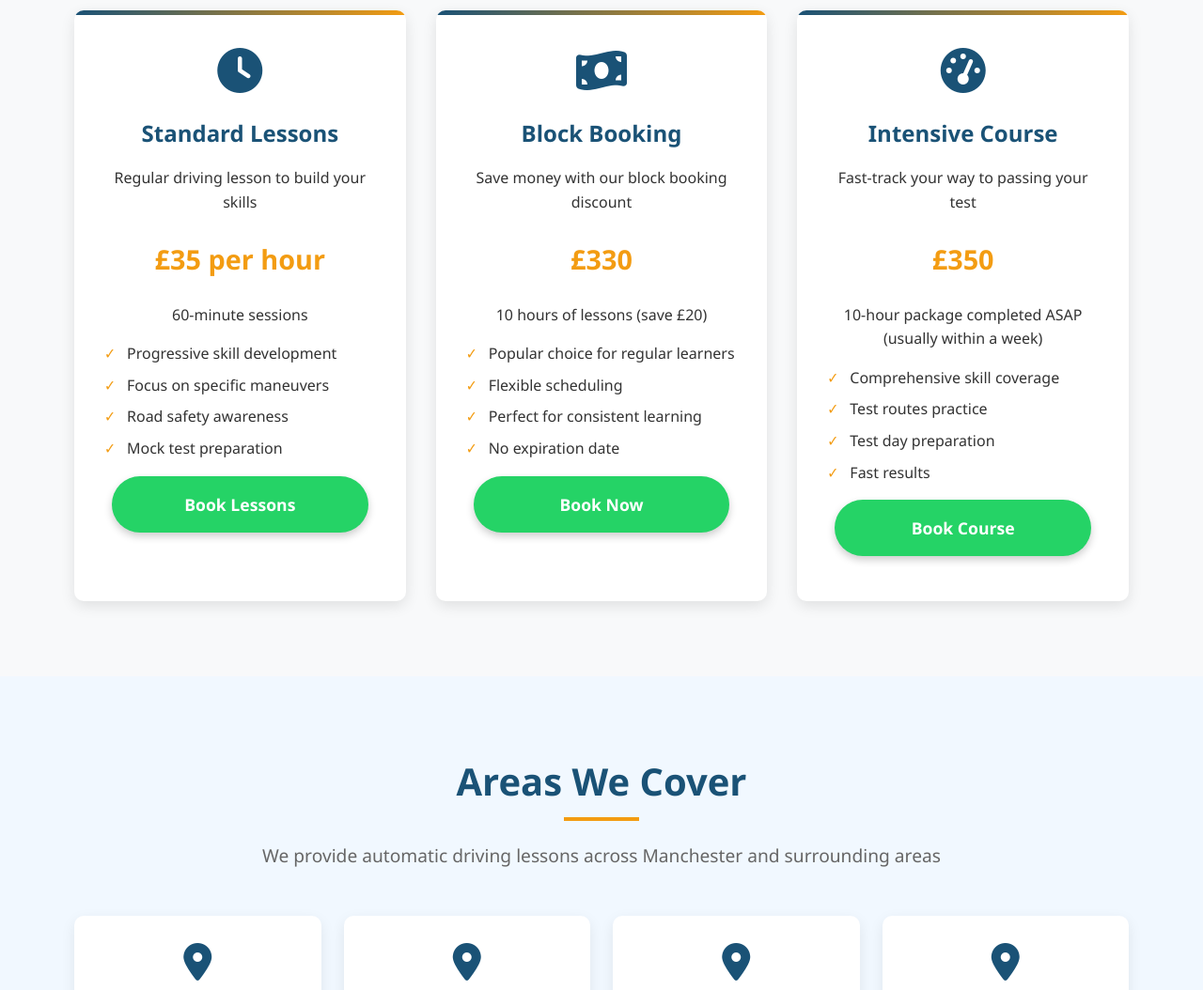
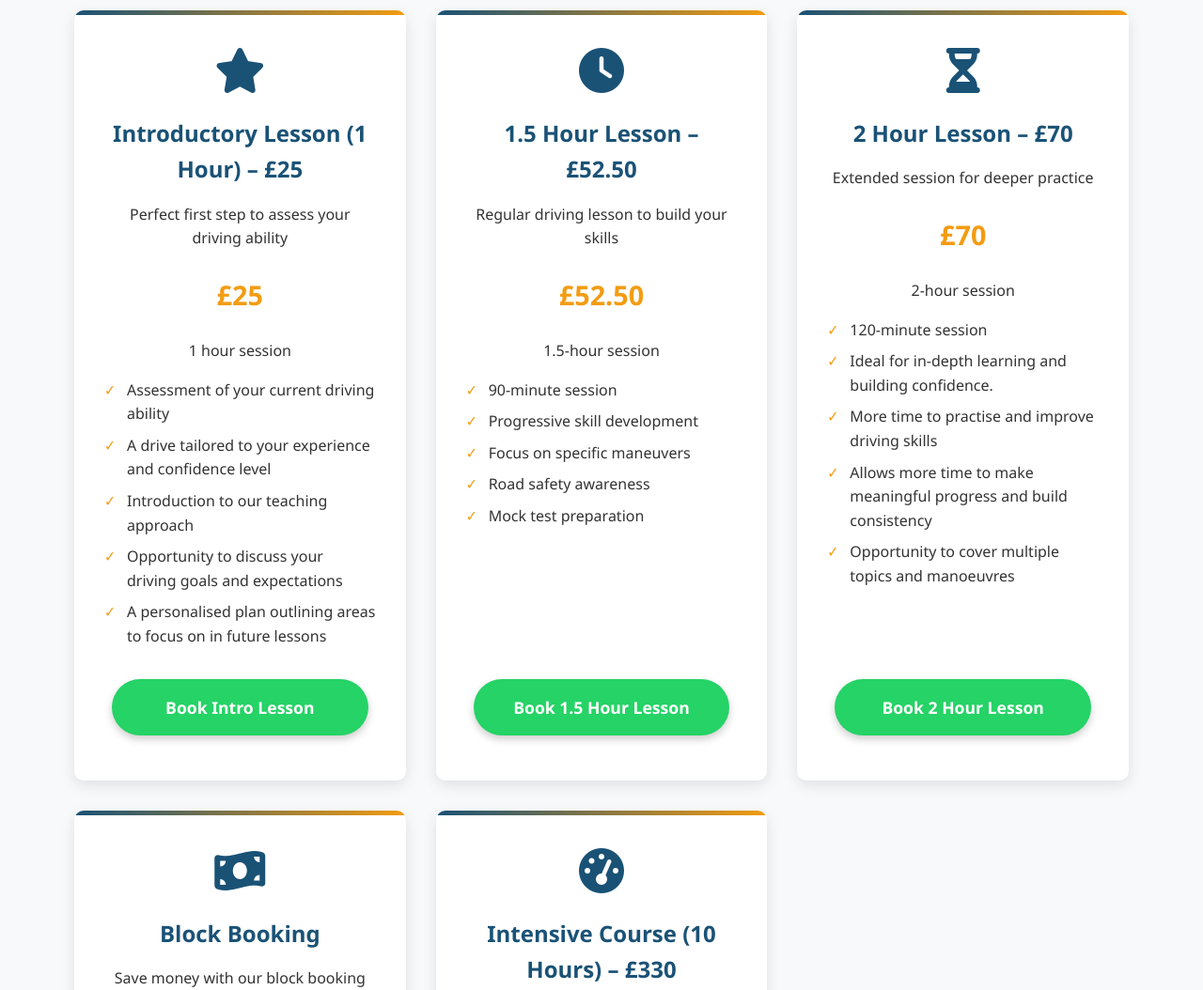
Before and after one commit to bsndrivingschool/BSNdrivingschool, a plain HTML site: page index.html in a window 1280 px wide. Shown: the part 980-2034 px from the top of the page at 94% size. Drawn offline with Linux system fonts and the light colour scheme.

Commit message:
Update index.html

```diff
--- a/index.html
+++ b/index.html
@@ -215,6 +215,13 @@
             transition: transform 0.3s;
             position: relative;
             overflow: hidden;
+            display: flex;
+            flex-direction: column;
+            height: 100%;
+        }
+
+        .service-card .service-features {
+            flex-grow: 1;
         }
 
         .service-card:before {
@@ -621,19 +628,55 @@
                     <p>Quality automatic driving instruction at competitive prices</p>
                 </div>
                 <div class="services-grid">
+                    <!-- Introductory Lesson Card -->
+                    <div class="service-card">
+                        <i class="fas fa-star"></i>
+                        <h3>Introductory Lesson (1 Hour) – £25</h3>
+                        <p>Perfect first step to assess your driving ability</p>
+                        <div class="price">£25</div>
+                        <p>1 hour session</p>
+                        <ul class="service-features">
+                            <li>Assessment of your current driving ability</li>
+                            <li>A drive tailored to your experience and confidence level</li>
+                            <li>Introduction to our teaching approach</li>
+                            <li>Opportunity to discuss your driving goals and expectations</li>
+                            <li>A personalised plan outlining areas to focus on in future lessons</li>
+                        </ul>
+                        <a href="https://wa.me/447730738888?text=Hi!%20I'd%20like%20to%20book%20the%20£25%20introductory%20driving%20lesson" class="btn btn-whatsapp" onclick="gtag('event', 'conversion', {'send_to': 'AW-17529613287/y6WxCIGT6ZQbEOfX4qZB'});">Book Intro Lesson</a>
+                    </div>
+
+                    <!-- 1.5 Hour Lesson Card -->
                     <div class="service-card">
                         <i class="fas fa-clock"></i>
-                        <h3>Standard Lessons</h3>
+                        <h3>1.5 Hour Lesson – £52.50</h3>
                         <p>Regular driving lesson to build your skills</p>
-                        <div class="price">£35 per hour</div>
-                        <p>60-minute sessions</p>
+                        <div class="price">£52.50</div>
+                        <p>1.5-hour session</p>
                         <ul class="service-features">
+                            <li>90-minute session</li>
                             <li>Progressive skill development</li>
                             <li>Focus on specific maneuvers</li>
                             <li>Road safety awareness</li>
                             <li>Mock test preparation</li>
                         </ul>
-                        <a href="https://wa.me/447730738888?text=Hi!%20I'd%20like%20to%20book%20standard%20driving%20lessons" class="btn btn-whatsapp" onclick="gtag('event', 'conversion', {'send_to': 'AW-17529613287/y6WxCIGT6ZQbEOfX4qZB'});" >Book Lessons</a>
+                        <a href="https://wa.me/447730738888?text=Hi!%20I'd%20like%20to%20book%20a%201.5%20hour%20driving%20lesson%20for%20£52.50" class="btn btn-whatsapp" onclick="gtag('event', 'conversion', {'send_to': 'AW-17529613287/y6WxCIGT6ZQbEOfX4qZB'});">Book 1.5 Hour Lesson</a>
+                    </div>
+
+                    <!-- 2 Hour Lesson Card -->
+                    <div class="service-card">
+                        <i class="fas fa-hourglass-half"></i>
+                        <h3>2 Hour Lesson – £70</h3>
+                        <p>Extended session for deeper practice</p>
+                        <div class="price">£70</div>
+                        <p>2-hour session</p>
+                        <ul class="service-features">
+                            <li>120-minute session</li>
+                            <li>Ideal for in-depth learning and building confidence.</li>
+                            <li>More time to practise and improve driving skills</li>
+                            <li>Allows more time to make meaningful progress and build consistency    </li>
+                            <li>Opportunity to cover multiple topics and manoeuvres</li>
+                        </ul>
+                        <a href="https://wa.me/447730738888?text=Hi!%20I'd%20like%20to%20book%20a%202%20hour%20driving%20lesson%20for%20£70" class="btn btn-whatsapp" onclick="gtag('event', 'conversion', {'send_to': 'AW-17529613287/y6WxCIGT6ZQbEOfX4qZB'});">Book 2 Hour Lesson</a>
                     </div>
 
                     <div class="service-card">
@@ -651,11 +694,12 @@
                         <a href="https://wa.me/447730738888?text=Hi!%20I'm%20interested%20in%20the%2010-hour%20block%20booking" class="btn btn-whatsapp" onclick="gtag('event', 'conversion', {'send_to': 'AW-17529613287/y6WxCIGT6ZQbEOfX4qZB'});">Book Now</a>
                     </div>
 
+                    <!-- Intensive Course Card -->
                     <div class="service-card">
                         <i class="fas fa-tachometer-alt"></i>
-                        <h3>Intensive Course</h3>
+                        <h3>Intensive Course (10 Hours) – £330</h3>
                         <p>Fast-track your way to passing your test</p>
-                        <div class="price">£350</div>
+                        <div class="price">£330</div>
                         <p>10-hour package completed ASAP (usually within a week)</p>
                         <ul class="service-features">
                             <li>Comprehensive skill coverage</li>
@@ -828,18 +872,53 @@
             </div>
 
             <div class="services-grid">
+                <!-- Introductory Lesson Card -->
+                <div class="service-card">
+                    <i class="fas fa-star"></i>
+                    <h3>Introductory Lesson (1 Hour) – £25</h3>
+                    <div class="price">£25</div>
+                    <p>1 hour session - Perfect first step</p>
+                    <ul class="service-features">
+                        <li>Assessment of your current driving ability</li>
+                        <li>A drive tailored to your experience and confidence level</li>
+                        <li>Introduction to our teaching approach</li>
+                        <li>Opportunity to discuss your driving goals and expectations</li>
+                        <li>Introduction or practice of manoeuvres, where appropriate</li>
+                        <li>A personalised plan outlining areas to focus on in future lessons</li>
+                    </ul>
+                    <a href="https://wa.me/447730738888?text=Hi!%20I'd%20like%20to%20book%20the%20£25%20introductory%20driving%20lesson" class="btn btn-whatsapp" onclick="gtag('event', 'conversion', {'send_to': 'AW-17529613287/y6WxCIGT6ZQbEOfX4qZB'});">Book Intro Lesson</a>
+                </div>
+
+                <!-- 1.5 Hour Lesson Card -->
                 <div class="service-card">
                     <i class="fas fa-clock"></i>
-                    <h3>Standard Lessons</h3>
-                    <div class="price">£35 per hour</div>
-                    <p>Regular lessons to build your skills</p>
+                    <h3>1.5 Hour Lesson – £52.50</h3>
+                    <div class="price">£52.50</div>
+                    <p>1.5-hour session to build your skills</p>
                     <ul class="service-features">
-                        <li>60-minute sessions</li>
+                        <li>90-minute session</li>
                         <li>Progressive skill development</li>
                         <li>Focus on specific maneuvers</li>
                         <li>Road safety awareness</li>
+                        <li>Mock test preparation</li>
                     </ul>
-                    <a href="https://wa.me/447730738888?text=Hi!%20I'd%20like%20to%20book%20standard%20driving%20lessons" class="btn btn-whatsapp" onclick="gtag('event', 'conversion', {'send_to': 'AW-17529613287/y6WxCIGT6ZQbEOfX4qZB'});">Book Now</a>
+                    <a href="https://wa.me/447730738888?text=Hi!%20I'd%20like%20to%20book%20a%201.5%20hour%20driving%20lesson%20for%20£52.50" class="btn btn-whatsapp" onclick="gtag('event', 'conversion', {'send_to': 'AW-17529613287/y6WxCIGT6ZQbEOfX4qZB'});">Book 1.5 Hour Lesson</a>
+                </div>
+
+                <!-- 2 Hour Lesson Card -->
+                <div class="service-card">
+                    <i class="fas fa-hourglass-half"></i>
+                    <h3>2 Hour Lesson – £70</h3>
+                    <div class="price">£70</div>
+                    <p>Extended 2-hour session</p>
+                    <ul class="service-features">
+                        <li>120-minute session</li>
+                        <li>Ideal for test route practice</li>
+                        <li>Comprehensive manoeuvre practice</li>
+                        <li>Builds stamina and confidence</li>
+                        <li>Great value per hour</li>
+                    </ul>
+                    <a href="https://wa.me/447730738888?text=Hi!%20I'd%20like%20to%20book%20a%202%20hour%20driving%20lesson%20for%20£70" class="btn btn-whatsapp" onclick="gtag('event', 'conversion', {'send_to': 'AW-17529613287/y6WxCIGT6ZQbEOfX4qZB'});">Book 2 Hour Lesson</a>
                 </div>
 
                 <div class="service-card">
@@ -856,10 +935,11 @@
                     <a href="https://wa.me/447730738888?text=Hi!%20I'm%20interested%20in%20the%2010-hour%20block%20booking" class="btn btn-whatsapp" onclick="gtag('event', 'conversion', {'send_to': 'AW-17529613287/y6WxCIGT6ZQbEOfX4qZB'});">Book Now</a>
                 </div>
 
+                <!-- Intensive Course Card -->
                 <div class="service-card">
                     <i class="fas fa-tachometer-alt"></i>
-                    <h3>Intensive Course</h3>
-                    <div class="price">£350</div>
+                    <h3>Intensive Course (10 Hours) – £330</h3>
+                    <div class="price">£330</div>
                     <p>Fast-track to test readiness</p>
                     <ul class="service-features">
                         <li>10 hours of instruction</li>
@@ -972,9 +1052,11 @@
                         <label>Lesson Type</label>
                         <select name="lesson-type" required>
                             <option value="">Select lesson type</option>
-                            <option value="standard">Standard Lesson</option>
-                            <option value="block">Block Booking (10 hours)</option>
-                            <option value="intensive">Intensive Course</option>
+                            <option value="intro">Introductory Lesson (1 Hour) – £25</option>
+                            <option value="standard-1.5">1.5 Hour Lesson – £52.50</option>
+                            <option value="standard-2">2 Hour Lesson – £70</option>
+                            <option value="block">Block Booking (10 hours – £330)</option>
+                            <option value="intensive">Intensive Course (10 Hours – £330)</option>
                         </select>
                     </div>
 
```
